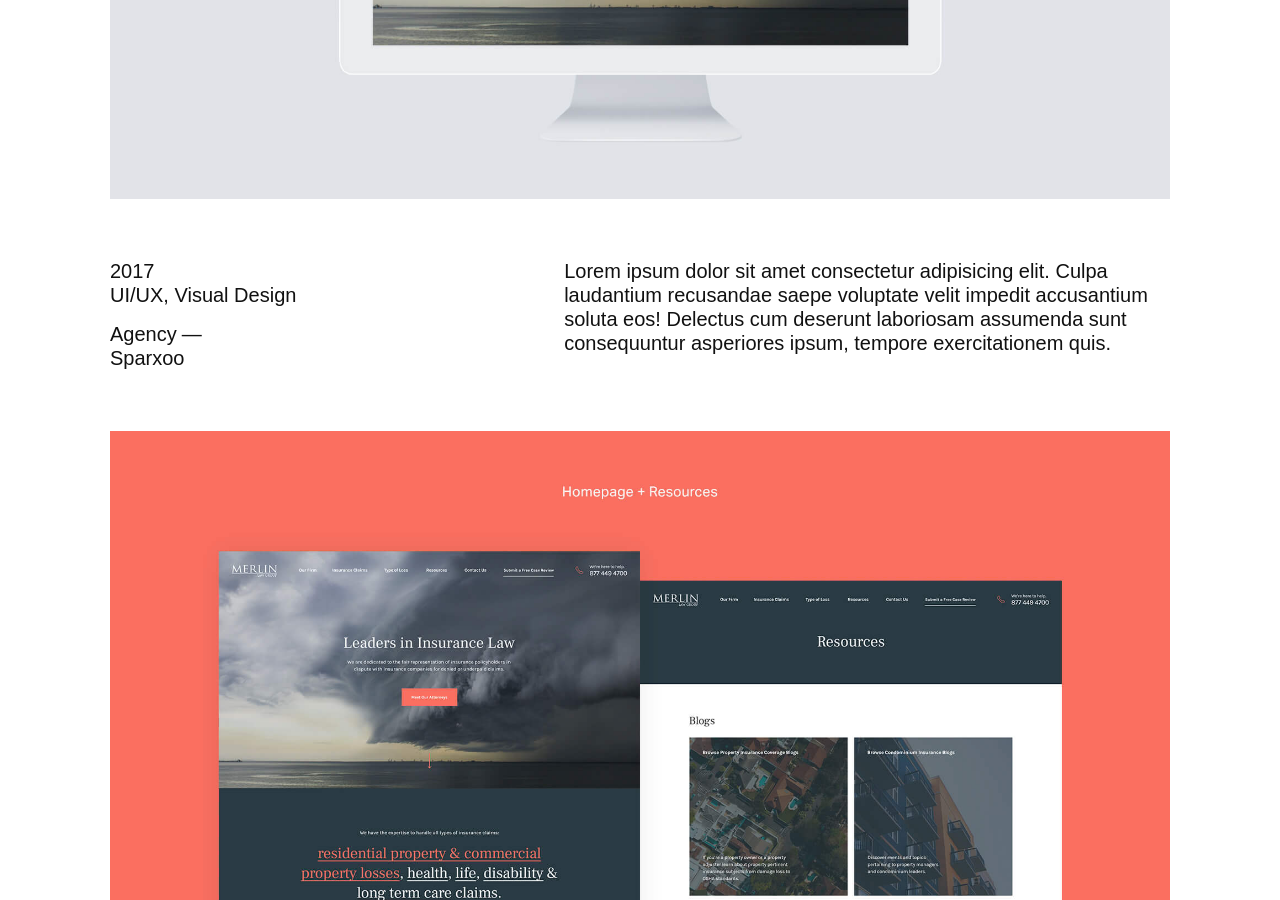
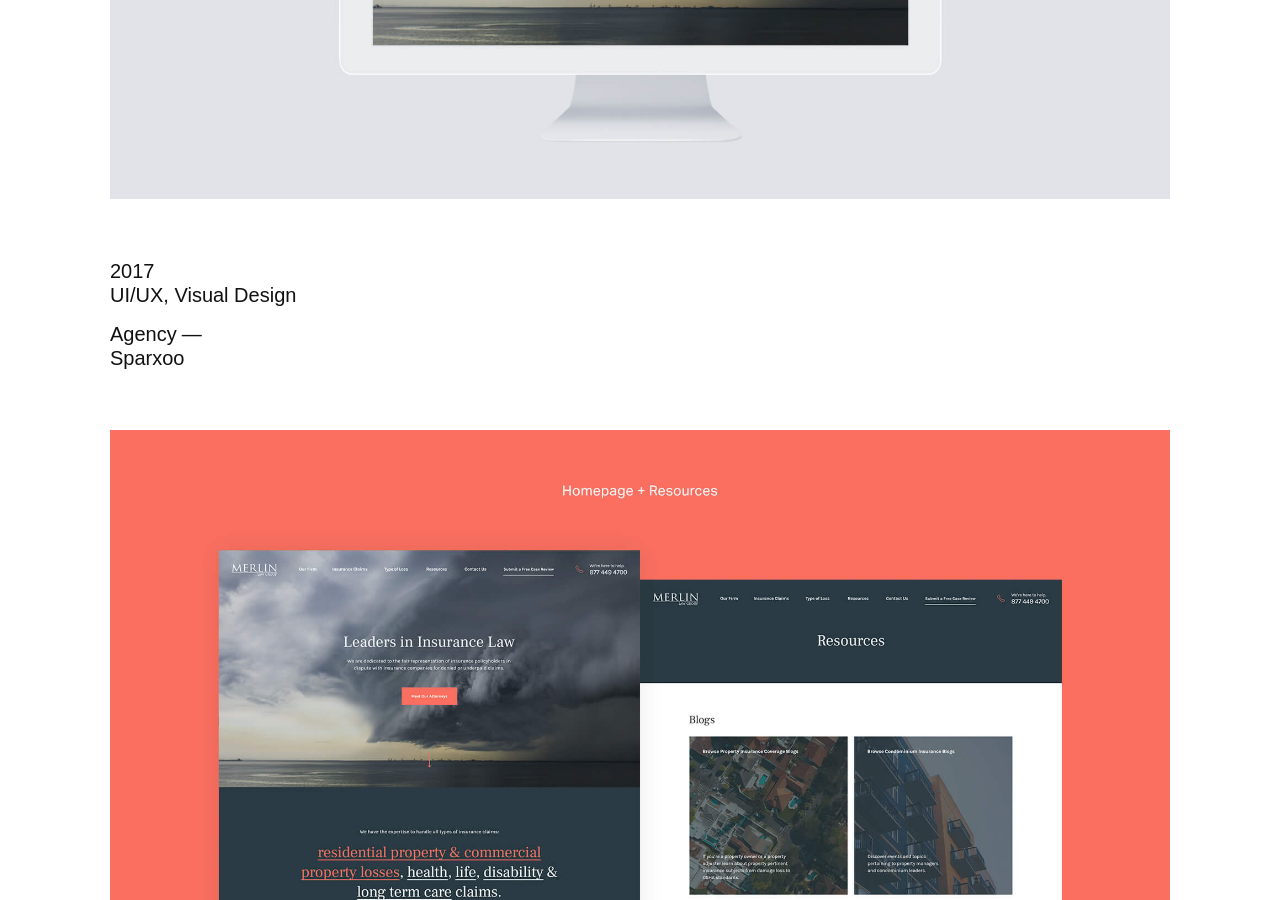
Before and after one commit to jgancena/portfolio, a Jekyll site: the page built from _projects/merlin.md, in a window 1280 px wide and 900 px high, scrolled down 588 px. Built offline with Jekyll 4.4.1, drawn with Linux system fonts in a browser that asks for light colours; nearby versions of some CDN libraries.

Commit message:
rm lorem ipsum

```diff
--- a/_projects/merlin.md
+++ b/_projects/merlin.md
@@ -7,7 +7,7 @@ date: 2018-01-06
 year: 2017
 type: UI/UX, Visual Design
 agency: Sparxoo
-description: Lorem ipsum dolor sit amet consectetur adipisicing elit. Culpa laudantium recusandae saepe voluptate velit impedit accusantium soluta eos! Delectus cum deserunt laboriosam assumenda sunt consequuntur asperiores ipsum, tempore exercitationem quis.
+description:
 img1: merlin1.jpg
 ---
 
```
Also changed, not shown: _projects/baycare.md (+1 -1 lines), _projects/flemings.md (+1 -1 lines), _projects/logos.md (+1 -1 lines), _projects/waterstreet.md (+1 -1 lines).
